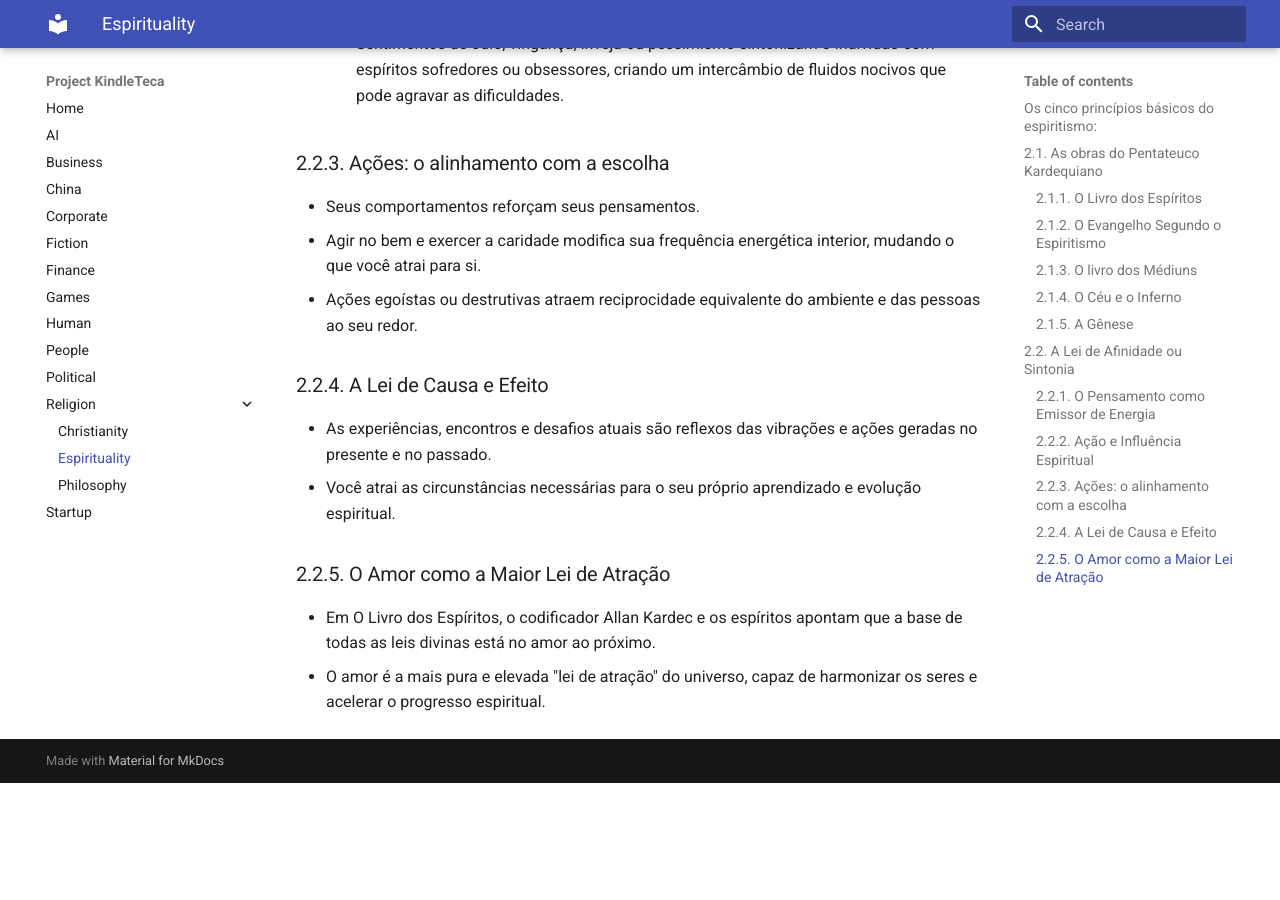
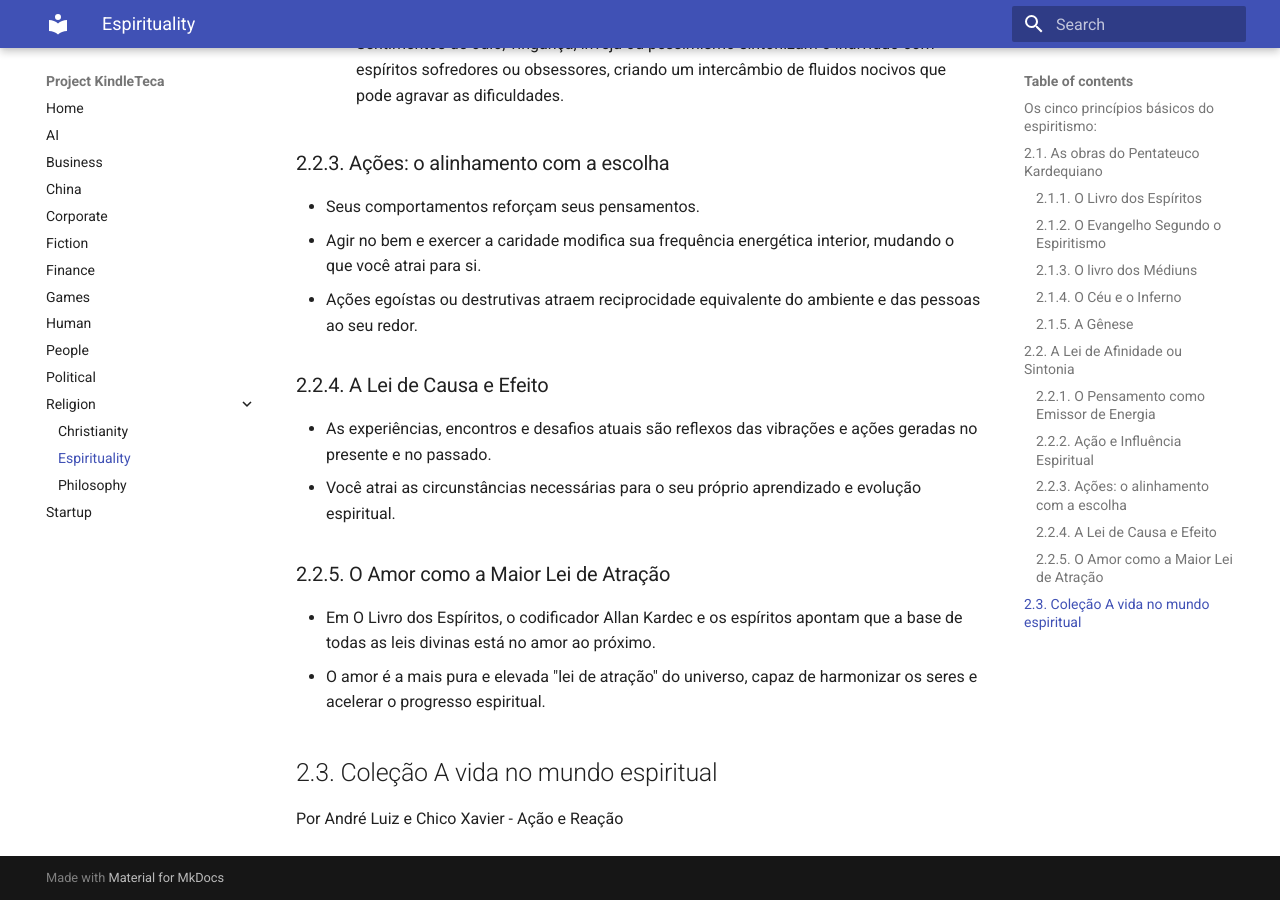
Before and after one commit to renatobrf/kindle-teca, an MkDocs documentation site: the page built from docs/religion/espirituality.md, in a window 1280 px wide and 900 px high, scrolled down 1807 px. Built offline with MkDocs 1.6.1 and Material for MkDocs 9.7.7, drawn with Linux system fonts in a browser that asks for light colours; before the commit the page ends 2590 px from its top, so only the background shows below that.

Commit message:
Expand spirituality document with new section
Added section on 'Coleção A vida no mundo espiritual' by André Luiz and Chico Xavier.

```diff
--- a/docs/religion/espirituality.md
+++ b/docs/religion/espirituality.md
@@ -55,3 +55,7 @@ O egoísmo como o pai de todos os males. O orgulho e o egoísmo sempre andaram d
 ### 2.2.5. O Amor como a Maior Lei de Atração
 - Em O Livro dos Espíritos, o codificador Allan Kardec e os espíritos apontam que a base de todas as leis divinas está no amor ao próximo.
 - O amor é a mais pura e elevada "lei de atração" do universo, capaz de harmonizar os seres e acelerar o progresso espiritual.
+
+## 2.3. Coleção A vida no mundo espiritual
+Por André Luiz e Chico Xavier
+- Ação e Reação
```
